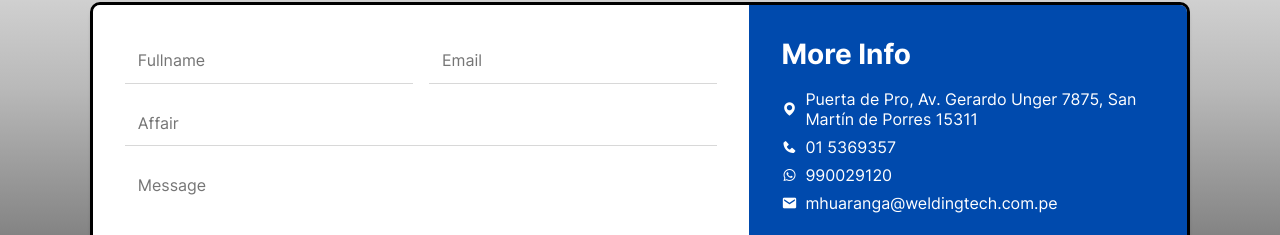
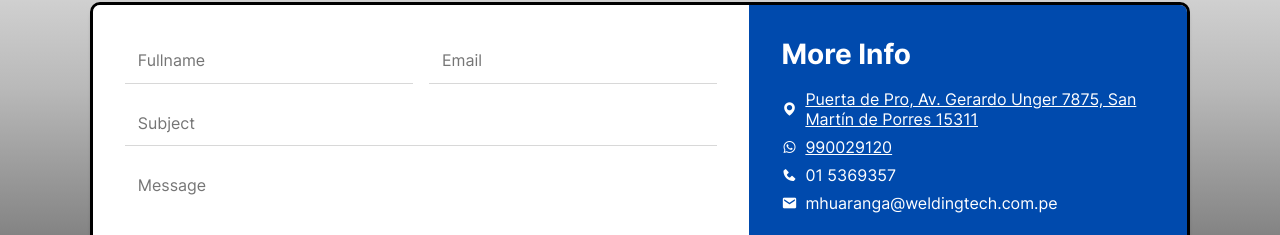
Before and after one commit to m4ujo/ndt-landing, a React (Vite) app: page / in a window 1280 px wide. Shown: the part 3497-3732 px from the top of the page. Built offline with nearby package versions, Linux system fonts and the light colour scheme.

Commit message:
Change properties of textarea and subject input

```diff
--- a/src/pages/Contact/Contact.jsx
+++ b/src/pages/Contact/Contact.jsx
@@ -28,10 +28,10 @@ const Contact = () => {
             <div className='Form-row'>
               <input
                 type='text'
-                name='affair'
-                id='affair'
+                name='subject'
+                id='subject'
                 className='Form-input'
-                placeholder='Affair'
+                placeholder='Subject'
               />
             </div>
             <div className='Form-row'>
@@ -48,18 +48,29 @@ const Contact = () => {
           </form>
           <aside className='Contact-aside'>
             <p className='Contact-infoSubtitle h3'>More Info</p>
-            <a className='Contact-info' href='https://goo.gl/maps/f5nuJb2eV6DZat6DA' target={'_blank'}>
+            <a
+              className='Contact-info'
+              href='https://goo.gl/maps/f5nuJb2eV6DZat6DA'
+              target={'_blank'}
+            >
               <i className='Contact-infoIcon bx bxs-map'></i>
-              Puerta de Pro, Av. Gerardo Unger 7875, San Martín de Porres 15311
+              <p>
+                Puerta de Pro, Av. Gerardo Unger 7875, San Martín de Porres
+                15311
+              </p>
+            </a>
+            <a
+              className='Contact-info'
+              href='https://api.whatsapp.com/send?phone=+51990029120&text=Hola,%20estamos%20interesados%20en%20sus%20servicios.'
+              target={'_blank'}
+            >
+              <i className='Contact-infoIcon bx bxl-whatsapp'></i>
+              <p>990029120</p>
             </a>
             <p className='Contact-info'>
               <i className='Contact-infoIcon bx bxs-phone'></i>
               01 5369357
             </p>
-            <a className='Contact-info' href='https://api.whatsapp.com/send?phone=+51990029120&text=Hola,%20estamos%20interesados%20en%20sus%20servicios.' target={'_blank'}>
-              <i className='Contact-infoIcon bx bxl-whatsapp'></i>
-              990029120
-            </a>
             <p className='Contact-info'>
               <i className='Contact-infoIcon bx bxs-envelope'></i>
               mhuaranga@weldingtech.com.pe
--- a/src/pages/Contact/contact.scss
+++ b/src/pages/Contact/contact.scss
@@ -77,6 +77,11 @@
     @include mix.mqh(370px) {
       padding: 2rem 1rem;
     }
+
+    & a > p {
+      color: white;
+      text-decoration: underline;
+    }
   }
 
   &-infoSubtitle {
@@ -154,4 +159,7 @@
       }
     }
   }
+  textarea {
+    resize: none;
+  }
 }
```
